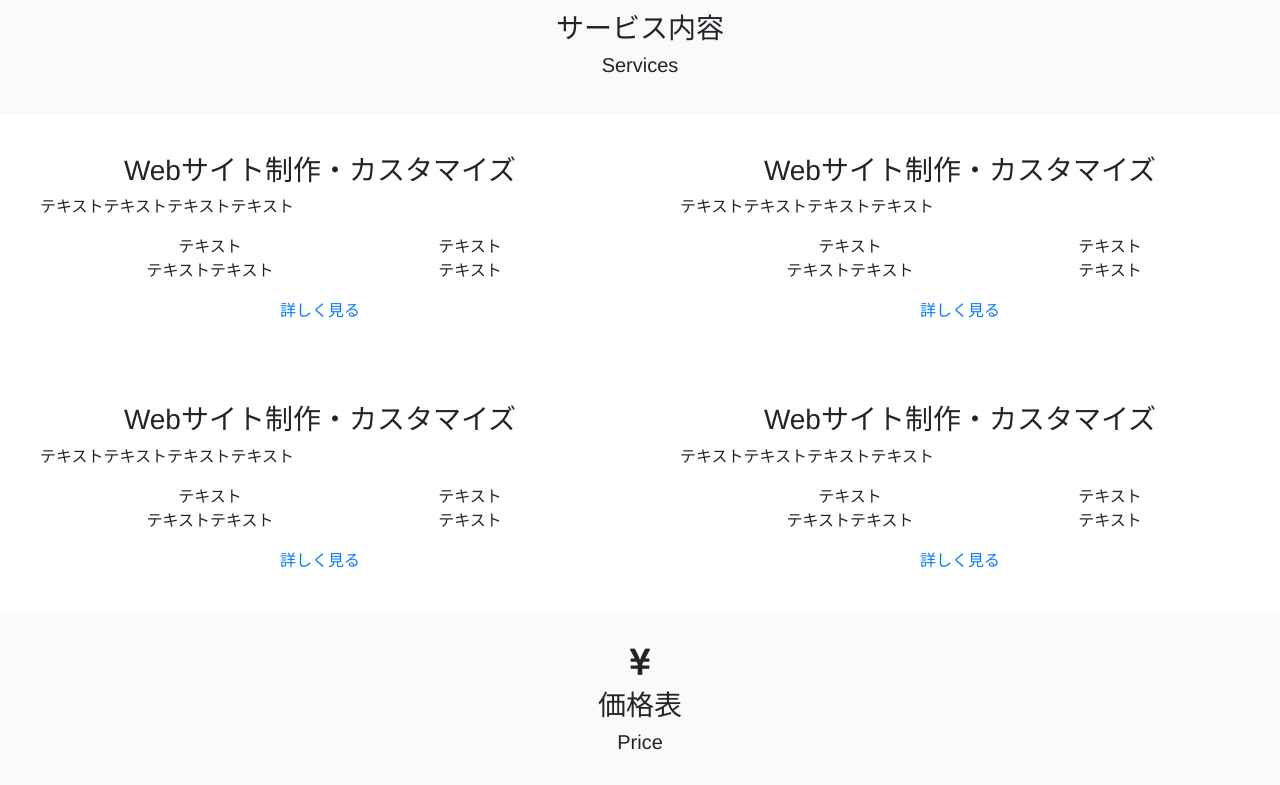
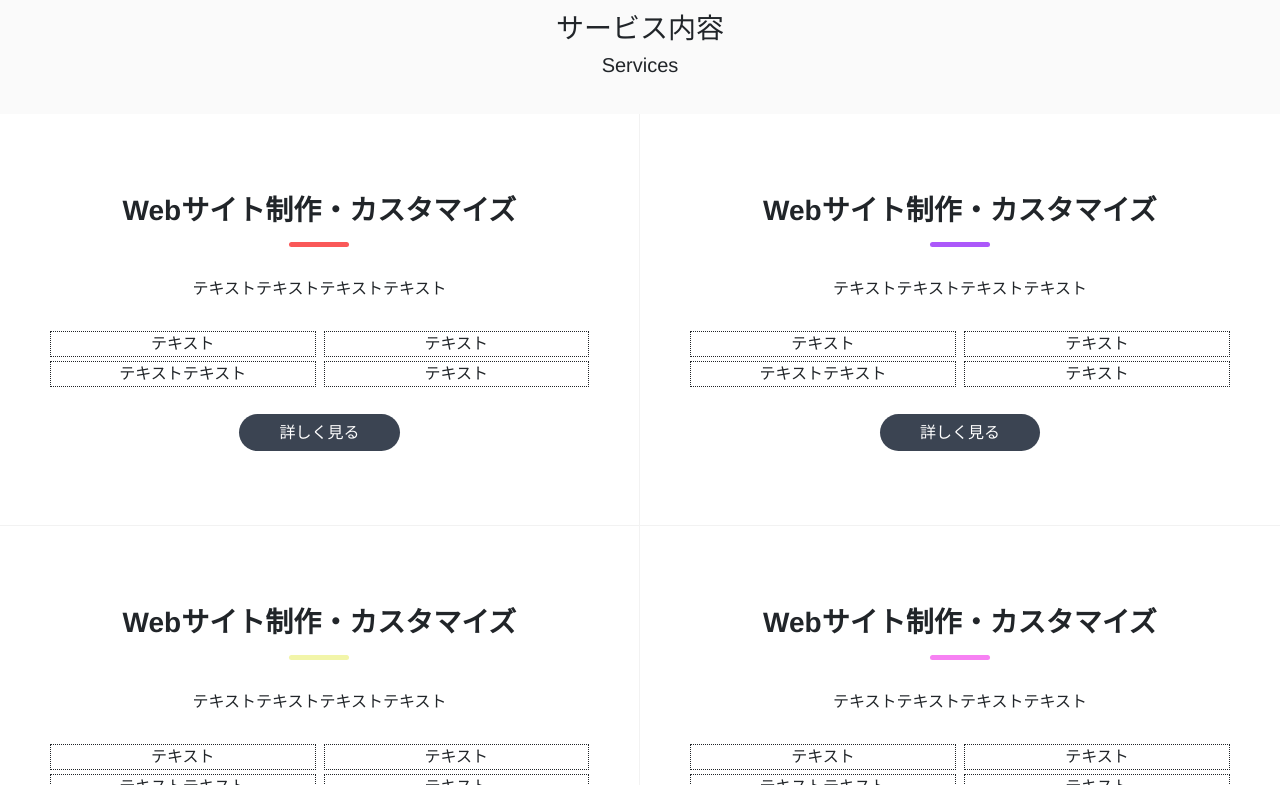
Before and after one commit to rk5155/rk-portforio, a Vue app: page / in a window 1280 px wide. Shown: the part 2575-3360 px from the top of the page. Built offline with nearby package versions, Linux system fonts and the light colour scheme.

Commit message:
サービス内容ページを作成した

```diff
--- a/src/components/Content2.vue
+++ b/src/components/Content2.vue
@@ -1,7 +1,7 @@
 <template>
 
         <div class="content2__box">
-            <h3>{{ servise.h3 }}</h3>
+            <h3 class="content2__title" v-bind:class="servise.class">{{ servise.h3 }}</h3>
             <p>{{ servise.p }}</p>
 
             <ul>
@@ -11,7 +11,8 @@
                 <li>{{ servise.list4 }}</li>
             </ul>
 
-            <a href="">詳しく見る</a>
+
+            <a href="" class="content2__btn">詳しく見る</a>
         </div>
 
 
@@ -34,17 +35,69 @@ export default {
 <style scoped>
 .content2__box {
     width: 50%;
-    padding: 40px;
+    padding: 80px 50px;
+}
+.content2__box:nth-child(odd) {
+    border-right: 1px solid #F2F2F2;
+}
+.content2__box:nth-child(1), .content2__box:nth-child(2) {
+    border-bottom: 1px solid #F2F2F2;
+}
+.content2__title {
+    margin-bottom: 40px;
+    display: inline-block;
+    padding-bottom: 10px;
+    font-weight: bold;
+    position: relative;
+    text-align: center;
+}
+.content2__title::before {
+    position: absolute;
+    bottom: -10px;
+    left: calc(50% - 30px);
+    width: 60px;
+    height: 5px;
+    content: '';
+    border-radius: 3px;
+}
+.content2__title--red::before {
+    background: #FA5858;
+}
+.content2__title--perple::before {
+    background: #AC58FA;
+}
+.content2__title--yellow::before {
+    background: #F2F5A9;
+}
+.content2__title--pink::before {
+    background: #F781F3;
 }
 .content2__box ul {
     display: flex;
     flex-flow: wrap;
+    margin: 30px 0;
+    padding: 0;
 }
 .content2__box li {
     list-style: none;
-    width: 50%;
+    width: calc(50% - 4px);
+    border: 1px dotted;
+    margin-bottom: 4px;
+}
+.content2__box li:nth-child(even) {
+    margin-left: 4px;
+}
+.content2__box li:nth-child(odd) {
+    margin-right: 4px;
 }
 .content2__box p {
-    text-align: left;
+
 }
+.content2__btn {
+  color: #ffffff;
+  background-color: #3B4452;
+  border-radius: 100vh;
+  padding: 10px 40px;
+}
+
 </style>
--- a/src/components/Header.vue
+++ b/src/components/Header.vue
@@ -39,7 +39,7 @@ export default {
         },
         {
           text: 'サービス内容・価格',
-          url: '/profile'
+          url: '/service'
         },
         {
           text: 'お問い合わせ',
--- a/src/router.js
+++ b/src/router.js
@@ -5,6 +5,7 @@ import Profile from './views/Profile.vue'
 import Production from './views/Production.vue'
 import Skill from './views/Skill.vue'
 import Contact from './views/Contact.vue'
+import Service from './views/Service.vue'
 
 Vue.use(Router)
 
@@ -30,6 +31,10 @@ export default new Router({
     {
         path: '/Contact',
         component: Contact
+    },
+    {
+        path: '/service',
+        component: Service
     }
   ]
 })
--- a/src/views/Home.vue
+++ b/src/views/Home.vue
@@ -67,10 +67,10 @@ export default {
   data: function() {
     return {
       servises: [
-                    { id: 1, h3: "Webサイト制作・カスタマイズ", p: 'テキストテキストテキストテキスト', list1: 'テキスト', list2: 'テキスト', list3: 'テキストテキスト', list4: 'テキスト' },
-                    { id: 2, h3: "Webサイト制作・カスタマイズ", p: 'テキストテキストテキストテキスト', list1: 'テキスト', list2: 'テキスト', list3: 'テキストテキスト', list4: 'テキスト' },
-                    { id: 3, h3: "Webサイト制作・カスタマイズ", p: 'テキストテキストテキストテキスト', list1: 'テキスト', list2: 'テキスト', list3: 'テキストテキスト', list4: 'テキスト' },
-                    { id: 4, h3: "Webサイト制作・カスタマイズ", p: 'テキストテキストテキストテキスト', list1: 'テキスト', list2: 'テキスト', list3: 'テキストテキスト', list4: 'テキスト' }
+                    { id: 1, h3: "Webサイト制作・カスタマイズ", p: 'テキストテキストテキストテキスト', list1: 'テキスト', list2: 'テキスト', list3: 'テキストテキスト', list4: 'テキスト', class: 'content2__title--red' },
+                    { id: 2, h3: "Webサイト制作・カスタマイズ", p: 'テキストテキストテキストテキスト', list1: 'テキスト', list2: 'テキスト', list3: 'テキストテキスト', list4: 'テキスト', class: 'content2__title--perple'  },
+                    { id: 3, h3: "Webサイト制作・カスタマイズ", p: 'テキストテキストテキストテキスト', list1: 'テキスト', list2: 'テキスト', list3: 'テキストテキスト', list4: 'テキスト', class: 'content2__title--yellow'  },
+                    { id: 4, h3: "Webサイト制作・カスタマイズ", p: 'テキストテキストテキストテキスト', list1: 'テキスト', list2: 'テキスト', list3: 'テキストテキスト', list4: 'テキスト', class: 'content2__title--pink'  }
                 ],
       prices: [
                     { id: 1, name: "aaa", price: '200,000円〜' },
--- /dev/null
+++ b/src/views/Service.vue
@@ -0,0 +1,36 @@
+<template>
+    <div class="content2">
+        <Content2 v-for="servise in servises" v-bind:key="servise.id" v-bind:servise="servise"></Content2>
+    </div>
+</template>
+
+
+<script>
+import Content2 from '../components/Content2.vue'
+
+export default {
+  components: {
+    Content2
+
+  },
+  data: function() {
+    return {
+      servises: [
+                    { id: 1, h3: "Webサイト制作・カスタマイズ", p: 'テキストテキストテキストテキスト', list1: 'テキスト', list2: 'テキスト', list3: 'テキストテキスト', list4: 'テキスト', class: 'content2__title--red' },
+                    { id: 2, h3: "Webサイト制作・カスタマイズ", p: 'テキストテキストテキストテキスト', list1: 'テキスト', list2: 'テキスト', list3: 'テキストテキスト', list4: 'テキスト', class: 'content2__title--perple'  },
+                    { id: 3, h3: "Webサイト制作・カスタマイズ", p: 'テキストテキストテキストテキスト', list1: 'テキスト', list2: 'テキスト', list3: 'テキストテキスト', list4: 'テキスト', class: 'content2__title--yellow'  },
+                    { id: 4, h3: "Webサイト制作・カスタマイズ", p: 'テキストテキストテキストテキスト', list1: 'テキスト', list2: 'テキスト', list3: 'テキストテキスト', list4: 'テキスト', class: 'content2__title--pink'  }
+                ],
+      prices: [
+                    { id: 1, name: "aaa", price: '200,000円〜' },
+                    { id: 2, name: 'aaa', price: '200,000円〜' },
+                    { id: 3, name: 'aaa', price: '200,000円〜' },
+                    { id: 4, name: 'aaa', price: '200,000円〜' },
+                    { id: 5, name: 'aaa', price: '200,000円〜' },
+                    { id: 6, name: 'aaa', price: '200,000円〜' },
+                    { id: 7, name: 'aaa', price: '200,000円〜' },
+                 ]
+    }
+  }
+}
+</script>
```
